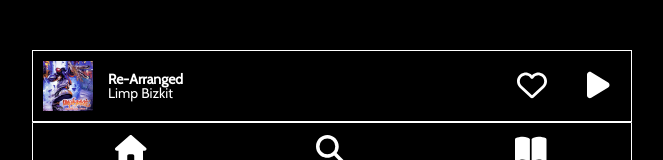
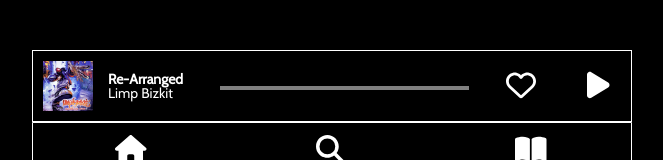
Before and after one commit to GarrettEstrin/THE_PLAYLIST, a React (Create React App) app: page / in a window 1280 px wide. Shown: the part 606-766 px from the top of the page, without its empty margins (308-971 px from the left). Built offline with nearby package versions, Linux system fonts and the light colour scheme.

Commit message:
track duration bar

```diff
--- a/src/Player/Player.tsx
+++ b/src/Player/Player.tsx
@@ -4,6 +4,8 @@ import { faPlay, faPause, faHeart } from '@fortawesome/free-solid-svg-icons'
 import { faHeart as farHeart } from '@fortawesome/free-regular-svg-icons'
 
 import { useAppContext } from '../Utilities/AppContext';
+
+import TrackDuration from './TrackDuration';
 
 import './player.css';
 
@@ -22,6 +24,7 @@ function Player() {
     return null;
   }
 
+
   return (
     <div className="player">
       <div className="player__album-cont">
@@ -31,6 +34,7 @@ function Player() {
         <p className="player__now-playing-title">{currentSong.title}</p>
         <p className="player__now-playing-artist">{currentSong.artist}</p>
       </div>
+      <TrackDuration />
       {isFavorite ?
         <div className="player__favorite" onClick={() => {removeFavorite(currentSong.key)}}><FontAwesomeIcon icon={faHeart} /></div> :
         <div className="player__favorite" onClick={() => {addFavorite(currentSong.key)}}><FontAwesomeIcon icon={farHeart} /></div>
--- /dev/null
+++ b/src/Player/TrackDuration.tsx
@@ -0,0 +1,34 @@
+import React, { useEffect, useState } from 'react';
+import { useAppContext } from '../Utilities/AppContext';
+
+import "./track-duration.css";
+
+function TrackDuration() {
+  const { currentSong } = useAppContext();
+  const [currentPercentage, setCurrentPercentage] = useState(0);
+
+
+  useEffect(() => {
+    const localCurrentPercentage = (currentSong.audio?.currentTime || 0) / (currentSong.audio?.duration || 0) * 100;
+    if (localCurrentPercentage < 100) {
+      setCurrentPercentage(localCurrentPercentage);
+    }
+  }, [currentSong])
+
+  setInterval(() => {
+    const localCurrentPercentage = (currentSong.audio?.currentTime || 0) / (currentSong.audio?.duration || 0) * 100;
+    if (localCurrentPercentage < 100) {
+      setCurrentPercentage(localCurrentPercentage);
+    }
+    console.log(currentPercentage)
+  }, 250)
+
+  return (
+    <div className="track-duration">
+      <div className="track-duration__base track-duration__bar"></div>
+      <div className="track-duration__bar" style={{width: currentPercentage + "%"}}></div>
+    </div>
+  );
+}
+
+export default TrackDuration;
--- a/src/Player/player.css
+++ b/src/Player/player.css
@@ -34,7 +34,7 @@
 }
 
 .player__favorite {
-  margin: 40px;
+  margin: 0 4vw 0 2vw;
 }
 
 .player__icon-cont {
--- /dev/null
+++ b/src/Player/track-duration.css
@@ -0,0 +1,20 @@
+.track-duration {
+  width: 15vw;
+  position: relative;
+  padding: 0 5%;
+  margin-right: auto;
+}
+
+.track-duration__bar {
+  width: 100%;
+  height: 4px;
+  border-color: #ffffff;
+  background-color: #ffffff;
+  position: absolute;
+  left: 5%;
+}
+
+.track-duration__base {
+  opacity: 50%;
+  margin: auto;
+}
--- a/src/Utilities/AppContext.tsx
+++ b/src/Utilities/AppContext.tsx
@@ -5,6 +5,12 @@ import Song from '../Types/songs';
 import libraryItem from '../Types/Library';
 import library, { getFavorites, saveFavorites } from './library';
 import getRandomSong from './getRandomSong';
+
+declare global {
+    interface Window { currentSong: any; }
+}
+
+window.currentSong = window.currentSong || {};
 
 interface DefaultContextType {
   currentView: string,
@@ -97,6 +103,7 @@ export const AppContextProvider = (props: { children: ReactElement }) => {
     library.forEach((song: libraryItem) => {
       if (song.key === currentSongKey && song.audio) {
         song.audio.play();
+        window.currentSong = song;
       }
     });
     setIsPlaying(true);
--- a/src/index.tsx
+++ b/src/index.tsx
@@ -8,7 +8,7 @@ const root = ReactDOM.createRoot(
   document.getElementById('root') as HTMLElement
 );
 // force https
-if (window.location.protocol === 'http:' && window.location.hostname !== 'localhost') {
+if (window.location.protocol === 'http:' && window.location.hostname !== 'localhost' && window.location.hostname !== 'garrett.lan') {
   window.location.replace(`https:${window.location.hostname}`);
 }
 root.render(
```
